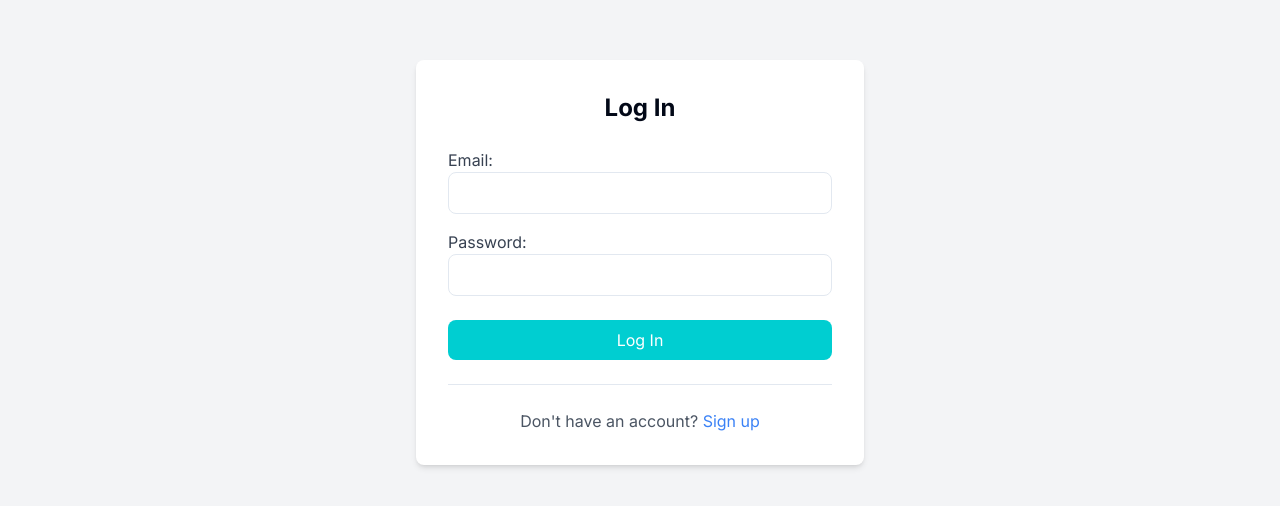
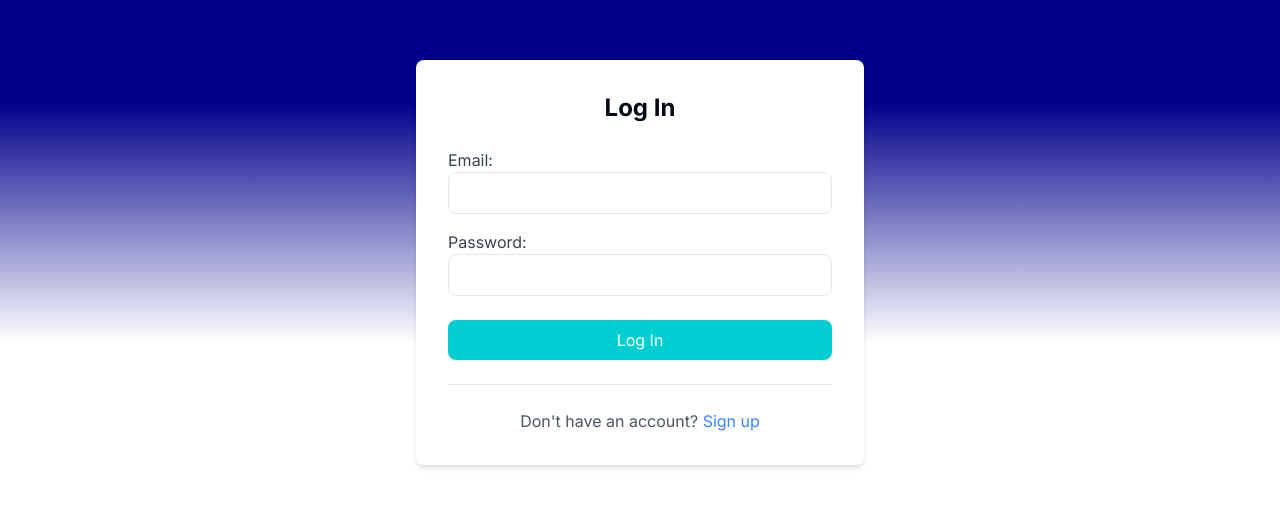
Before and after one commit to RobHand27/AltCredit-HackIllinois-2025, a Next.js app: page /login in a window 1280 px wide. Shown: the part 138-644 px from the top of the page. Built offline with nearby package versions, Linux system fonts and the light colour scheme.

Commit message:
unify app background

```diff
--- a/app/confirmation/page.tsx
+++ b/app/confirmation/page.tsx
@@ -18,7 +18,7 @@ export default function ConfirmationPage() {
   };
 
   return (
-    <div className="min-h-screen flex flex-col items-center justify-center bg-gray-100 p-4">
+    <div className="bg-gradient-to-b from-[#00008B] via-[#00008B] to-60% to-white flex items-center justify-center min-h-screen">
       <div className="bg-white shadow-md rounded-lg p-8 text-center">
         <h1 className="text-3xl font-bold text-green-600 mb-4">
           Congratulations!
--- a/app/login/page.tsx
+++ b/app/login/page.tsx
@@ -3,5 +3,9 @@
 import LogInForm from "@/components/LogInForm";
 
 export default function LoginPage() {
-  return <LogInForm />;
+  return (
+    <div className="bg-gradient-to-b from-[#00008B] via-[#00008B] to-60% to-white flex items-center justify-center min-h-screen">
+      <LogInForm />
+    </div>
+  );
 }
--- a/components/LogInForm.tsx
+++ b/components/LogInForm.tsx
@@ -55,7 +55,6 @@ const LogInForm: React.FC = () => {
   };
 
   return (
-    <div className="flex items-center justify-center min-h-screen bg-gray-100">
     <div className="bg-white p-8 rounded-lg shadow-md w-full max-w-md">
       <h2 className="text-2xl font-bold mb-6 text-center">
         {isSignUp ? "Sign Up" : "Log In"}
@@ -100,7 +99,6 @@ const LogInForm: React.FC = () => {
         </span>
       </p>
     </div>
-    </div>
   );
 };
 
```
Lines whose indentation alone changed are shown as unchanged.
